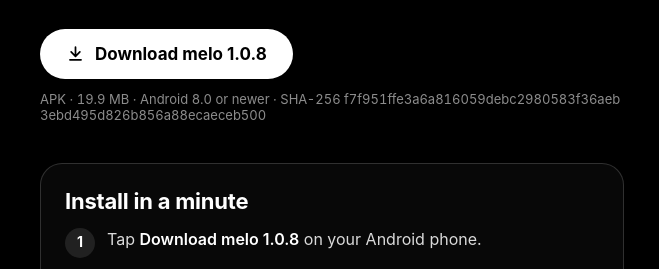
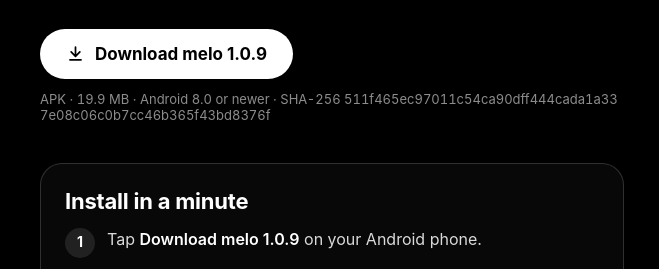
Before and after one commit to Svanski0/getmelomusic-site, a plain HTML site: page android/index.html in a window 1280 px wide. Shown: the part 311-580 px from the top of the page, 308-967 px from the left. Drawn offline with Linux system fonts and the light colour scheme.

Commit message:
Publish Melo Android production 1.0.9

```diff
--- a/android/index.html
+++ b/android/index.html
@@ -63,17 +63,17 @@
   <p class="sub">Early access. Save any TikTok audio, loop the good part, and play it in real playlists, offline.</p>
 
   <div class="download">
-    <a id="android-download" class="pill solid" href="/android/releases/9/melo-1.0.8.apk" download>
+    <a id="android-download" class="pill solid" href="/android/releases/10/melo-1.0.9.apk" download>
       <svg viewBox="0 0 24 24" fill="none" stroke="currentColor" stroke-width="2.2" stroke-linecap="round" stroke-linejoin="round" aria-hidden="true"><path d="M12 4v11M6.5 10 12 15.5 17.5 10M5 20h14"/></svg>
-      Download melo 1.0.8
+      Download melo 1.0.9
     </a>
   </div>
-  <p class="fine">APK · 19.9 MB · Android 8.0 or newer · SHA-256 f7f951ffe3a6a816059debc2980583f36aeb3ebd495d826b856a88ecaeceb500</p>
+  <p class="fine">APK · 19.9 MB · Android 8.0 or newer · SHA-256 511f465ec97011c54ca90dff444cada1a337e08c06c0b7cc46b365f43bd8376f</p>
 
   <section class="card">
     <h2>Install in a minute</h2>
     <ol>
-      <li><span>Tap <b>Download melo 1.0.8</b> on your Android phone.</span></li>
+      <li><span>Tap <b>Download melo 1.0.9</b> on your Android phone.</span></li>
       <li><span>Open the downloaded file. If Android asks, allow installs from your browser for this one time.</span></li>
       <li><span>Tap <b>Update</b> or <b>Install</b>. Your library stays on your phone when updating a matching melo install.</span></li>
     </ol>
```
Also changed, not shown: android/releases/production/manifest.json, 1 other file.
